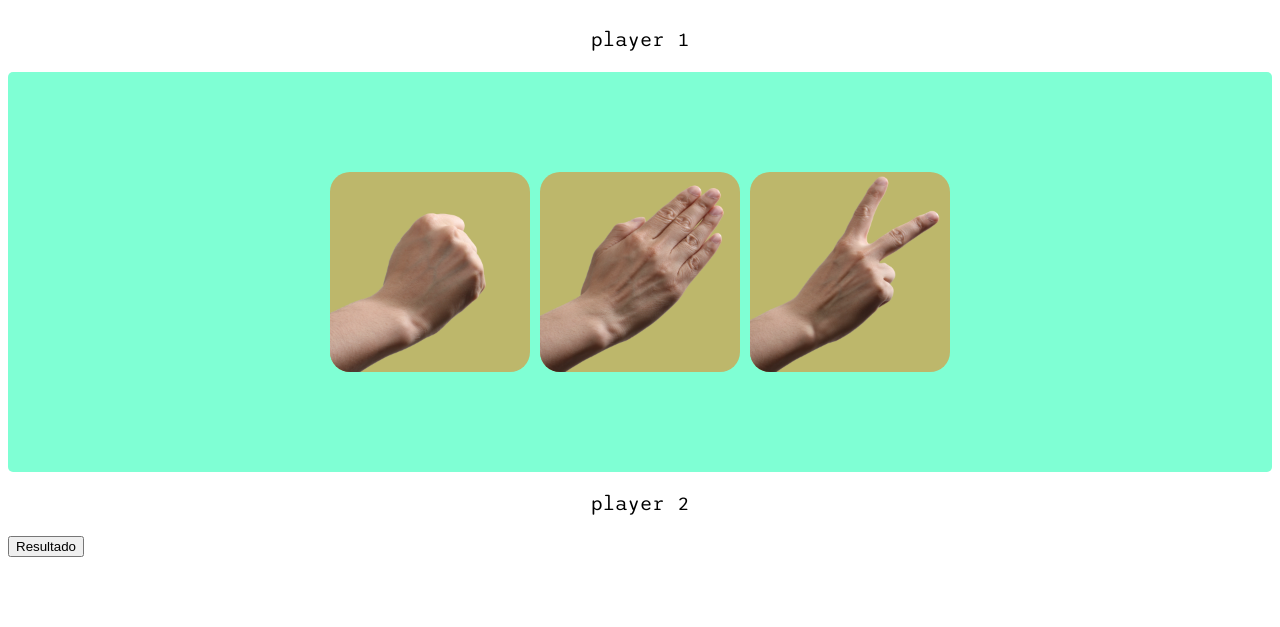
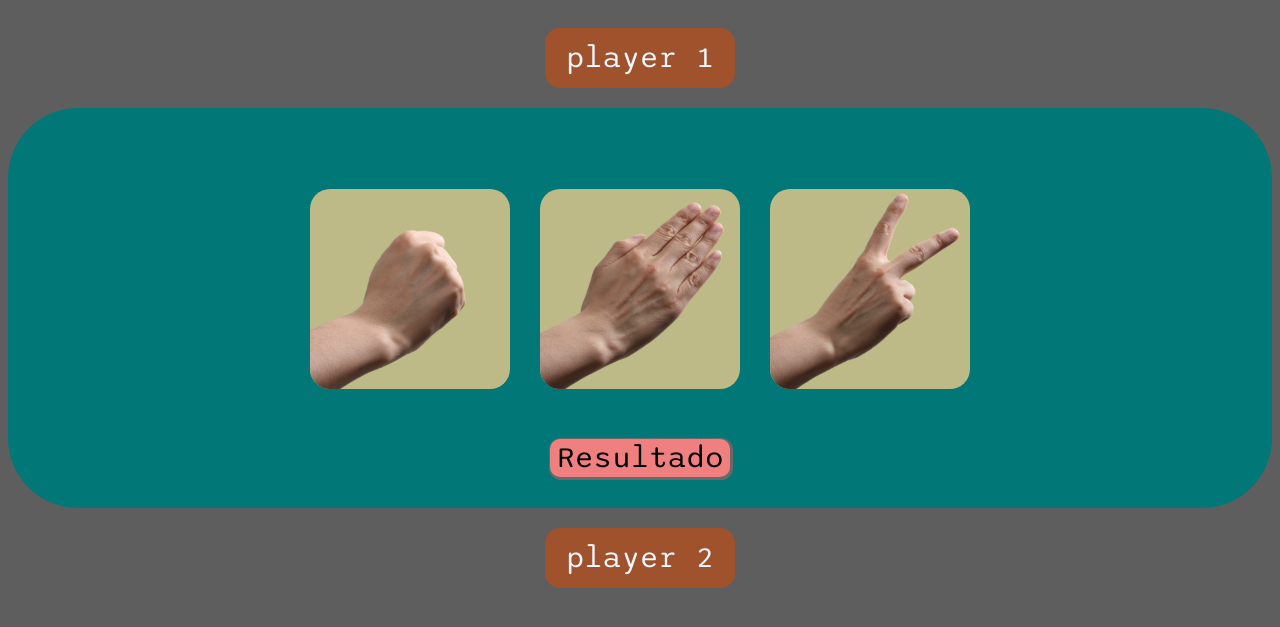
Before and after one commit to thiagoAlexandre3/jokenpo, a PHP site: page /partida.php in a window 1280 px wide. Shown: the top 627 px of the page. Run offline with PHP 8.4, Linux system fonts and the light colour scheme.

Commit message:
alterando tema visual da partida

```diff
--- a/partida.php
+++ b/partida.php
@@ -12,8 +12,9 @@
 </head>
 <body>
     <div class="container_players">
-        <div class="jogador1"><p class="cjogadores">player 1</p></div> <!-- conteudo do display-->
+        <div class="jogadores" id="jogador1"><p class="cjogadores">player 1</p></div>
     </div>
+    <div class="container_jogo">
         <div class="container_opcoes">
             <div class="imagem1">
                 <img id="fpedra" class="pedra" src="img/pedra.png" alt="pedra" onclick="fpedra()">
@@ -25,10 +26,14 @@
                 <img id="ftesoura" class="tesoura" src="img/tesoura.png" alt="tesoura"  onclick="ftesoura()">
             </div>
         </div>
+        <div class="container_button">
+            <button id="btn_compara" onclick="resultado()">Resultado</button>
+        </div>
+    </div>
+
     <div class="container_players">
-        <div class="jogador2"><p class="cjogadores">player 2</p></div>
+        <div class="jogadores" id="jogador2"><p class="cjogadores">player 2</p></div>
     </div>
-    <button id="btn_compara" onclick="resultado()">Resultado</button>
 
 </body>
 </html>
--- a/styles/style_partida.css
+++ b/styles/style_partida.css
@@ -4,25 +4,49 @@
     src: url(../fonts/Sono/static/Sono/Sono-Regular.ttf) format(opentype)
 }
 
+body {
+    background-color: rgb(95, 94, 94);
+}
+
 .container_players {
+    display: flex;
+    flex-direction: column;
+    justify-content: center;
+    align-items: center;
+    height: 100px;
+}
+.jogadores {
     display: flex;
     flex-direction: row;
     justify-content: center;
     align-items: center;
+    height: 60px;
+    width: 190px;
+    background-color: sienna;
+    border-radius: 15px;
 }
 .cjogadores {
-    font-family: 'sono', Times;
-    font-size: 20px;
+    font-family: "sono", times;
+    font-size: 30px;
+    color: aliceblue;
+}
+.container_jogo{
+    display: flex;
+    flex-direction: column;
+    justify-content: center;
+    align-items: center;
+    height: 400px;
+    background-color: rgb(2, 119, 119);
+    border-radius: 70px;
 }
 .container_opcoes{
     display: flex;
     flex-direction: row;
     justify-content: center;
     align-items: center;
-    height: 400px;
-    background-color: aquamarine;
+    height: 300px;
     border-radius: 5px;
-    column-gap: 10px;
+    column-gap: 30px;
 }
 
 /*
@@ -38,7 +62,7 @@ n consegui fazer, então vamos pela imagem mesmo
 */
 
 .imagem1, .imagem2, .imagem3 {
-    background-color: darkkhaki;
+    background-color: rgb(189, 186, 135);
     border-radius: 20px;
     border: 0px;
     padding: 0px;
@@ -50,6 +74,7 @@ n consegui fazer, então vamos pela imagem mesmo
 
     comentário, pois se tirar o container cresce na tela toda
     */
+    cursor: pointer;
 }
 
 .pedra, .papel, .tesoura {
@@ -63,3 +88,13 @@ n consegui fazer, então vamos pela imagem mesmo
     height: 200px;
     border-radius: 20px;
 }
+
+#btn_compara{
+    background-color: lightcoral;
+    font-family: "sono", times;
+    font-size: 30px;
+    border: none;
+    box-shadow: 1px 1px 0px 2px rgb(105, 105, 105);
+    border-radius: 10px;
+    cursor: pointer;
+}
```
Lines whose indentation alone changed are shown as unchanged.
